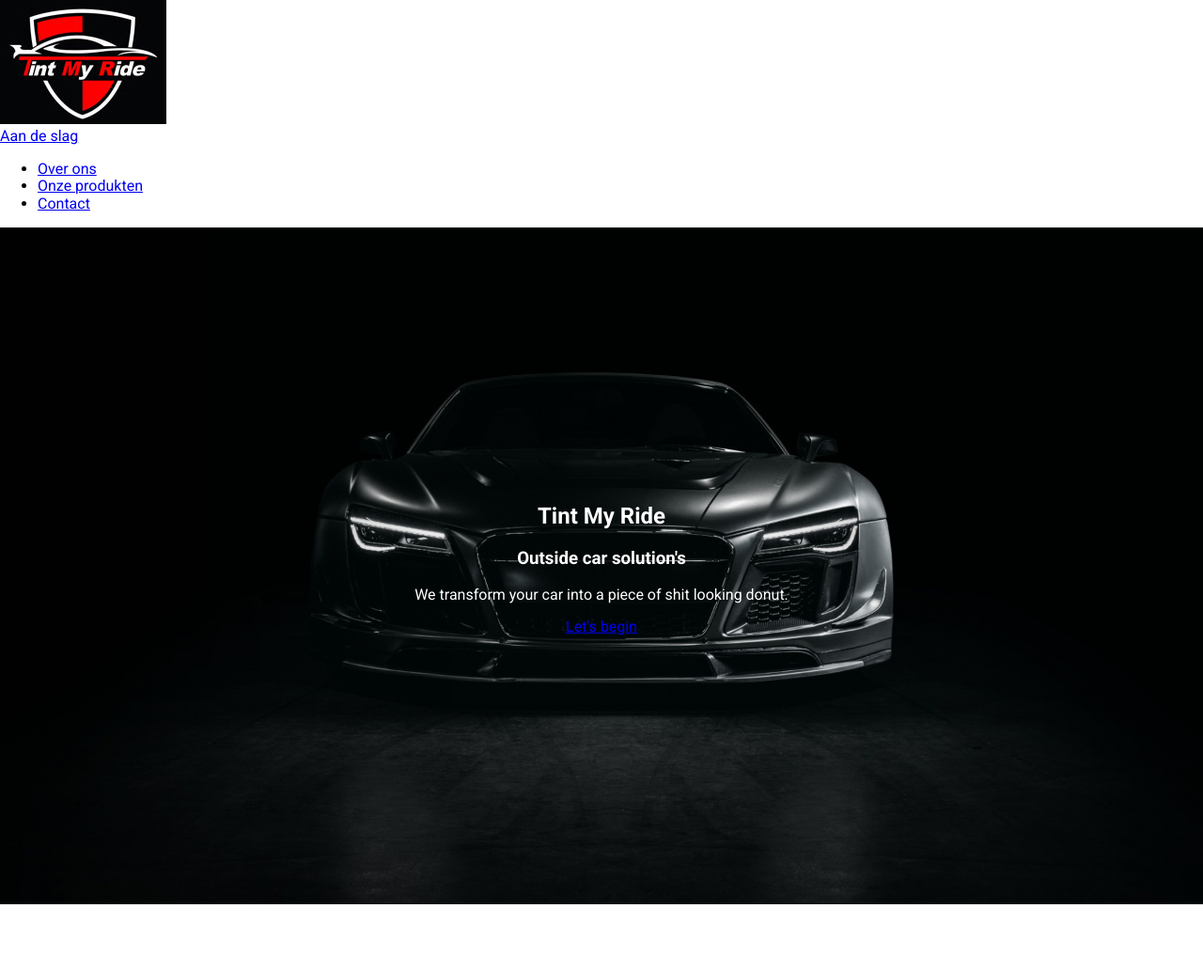
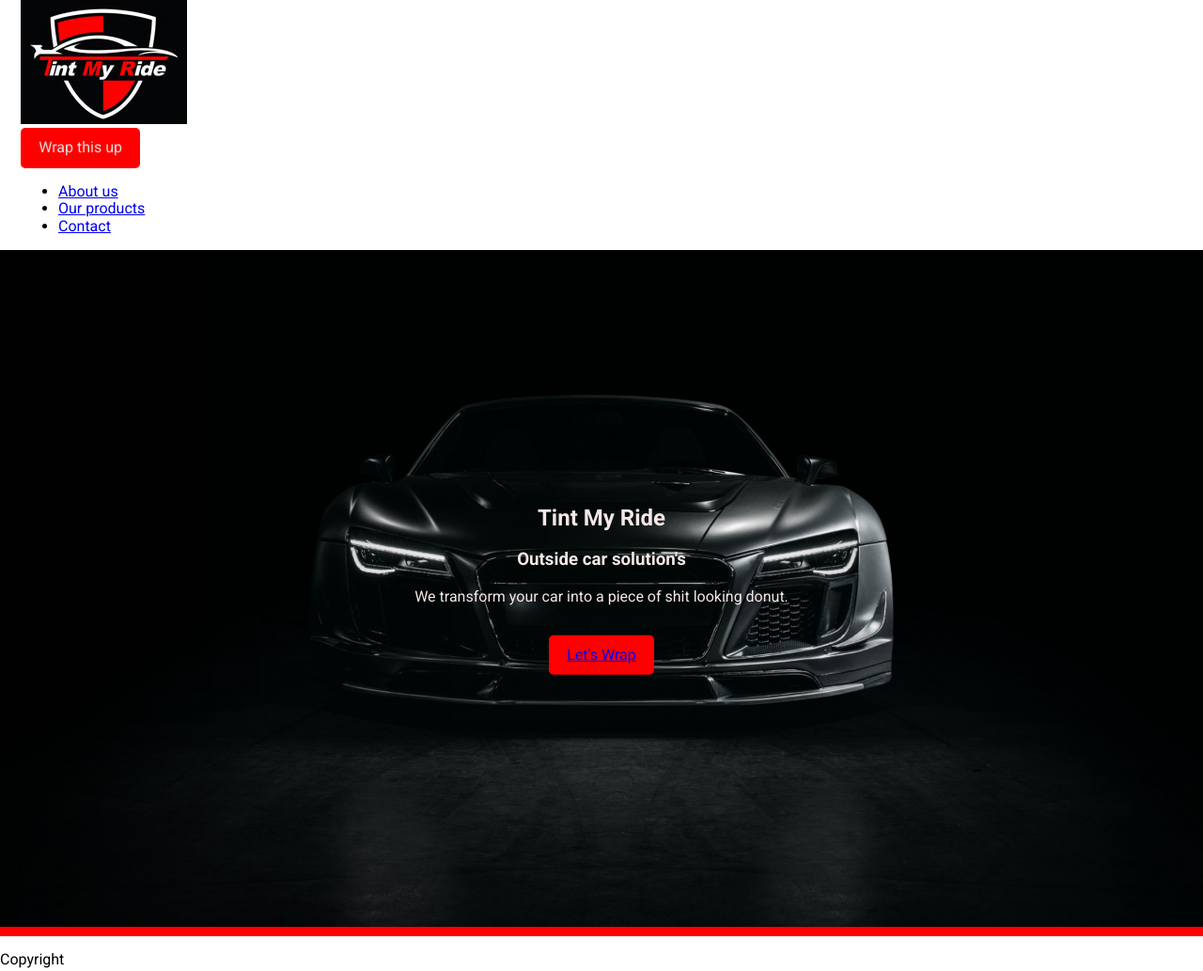
Before and after one commit to RemyD34/TintMyRide, a website: page app/index.html in a window 1280 px wide. Shown: the whole page at 94% size. Before the commit the page ends 966 px from the top, so only its background shows below. Drawn offline with Linux system fonts and the light colour scheme.

Commit message:
Edited, header and car section.

```diff
--- a/app/assets/styles/base/_variables.scss
+++ b/app/assets/styles/base/_variables.scss
@@ -1,3 +1,4 @@
 $mainRed: #ff0000;
 $mainBlack: rgb(4, 5, 7);
+$mainWhite: rgb(221, 221, 221);
 $mainBlue: #0000ff;
--- /dev/null
+++ b/app/assets/styles/modules/_btn.scss
@@ -0,0 +1,8 @@
+.btn {
+  background-color: $mainRed;
+  color: $mainWhite;
+  text-decoration: none;
+  padding: 0.75rem 1.2rem;
+  display: inline-block;
+  border-radius: 5px;
+}
--- a/app/assets/styles/modules/_large-car.scss
+++ b/app/assets/styles/modules/_large-car.scss
@@ -1,17 +1,18 @@
 .large-car {
   position: relative;
-}
+  border-bottom: 10px solid $mainRed;
 
-.large-car__text-content {
+  &__text-content {
     position: absolute;
     top: 50%;
     transform: translateY(-50%);
     left: 0;
     width: 100%;
     text-align: center;
-  color: white;
+    color: rgb(245, 231, 231);
+  }
 
-  h1 {
-    font-weight: 700;
+  &__image {
+    display: block;
   }
 }
--- /dev/null
+++ b/app/assets/styles/modules/_page-section.scss
@@ -0,0 +1,3 @@
+.page-section {
+  padding: 4.5rem 0;
+}
--- a/app/assets/styles/modules/_site-header.scss
+++ b/app/assets/styles/modules/_site-header.scss
@@ -1,2 +1,7 @@
 .site-header {
+  position: relative;
+
+  &__logo {
+    display: block;
+  }
 }
--- /dev/null
+++ b/app/assets/styles/modules/_wrapper.scss
@@ -0,0 +1,7 @@
+.wrapper {
+  padding-left: 18px;
+  padding-right: 18px;
+  max-width: 1236px;
+  margin-left: auto;
+  margin-right: auto;
+}
--- a/app/assets/styles/styles.scss
+++ b/app/assets/styles/styles.scss
@@ -3,9 +3,9 @@
 @import "base/_mixins.scss";
 @import "base/_global.scss";
 @import "modules/_large-car.scss";
-/*@import "modules/_btn.scss";*/
-/*@import "modules/_wrapper.scss";*/
-/*@import "modules/_page-section.scss";*/
+@import "modules/_btn.scss";
+@import "modules/_wrapper.scss";
+@import "modules/_page-section.scss";
 /*@import "modules/_headline.scss";*/
 /*@import "modules/_row.scss";*/
 /*@import "modules/_generic-content-container.scss";*/
@@ -14,6 +14,6 @@
 /*@import "modules/_testimonial.scss";*/
 /*@import "modules/_sprite.scss";*/
 /*@import "modules/_site-footer.scss";*/
-/*@import "modules/_site-header.scss";*/
+@import "modules/_site-header.scss";
 /*@import "modules/_primary-nav.scss";*/
 /*@import "modules/_reveal-item.scss";*/
--- a/app/index.html
+++ b/app/index.html
@@ -4,7 +4,7 @@
     <meta charset="utf-8" />
     <meta http-equiv="X-UA-Compatible" content="IE=edge" />
     <title>Welkom bij TintMyRide</title>
-    <meta name="keywords" content="Tinting, My ride" />
+    <meta name="keywords" content="Tinting, My ride, window tinting, car window" />
     <meta name="description" content="" />
     <meta name="viewport" content="width=device-width, initial-scale=1" />
     <link
@@ -15,20 +15,22 @@
     <link rel="stylesheet" href="temp/styles/styles.css" />
   </head>
   <body>
+    <!-- Site logo met navigatiebalk -->
     <header class="site-header">
       <div class="wrapper">
         <div class="site-header__logo">
           <img src="./assets/images/TMR-logo-nav.jpeg" alt="TMR Logo" />
         </div>
 
-        <div class="site-header__menu-content">
-          <div class="site-header__btn-container">
-            <a href="#" class="btn">Aan de slag</a>
+        <div>
+          <div>
+            <a href="#" class="btn">Wrap this up</a>
           </div>
-          <nav class="primary-nav primary-nav--pull-right">
+
+          <nav>
             <ul>
-              <li><a href="#">Over ons</a></li>
-              <li><a href="#">Onze produkten</a></li>
+              <li><a href="#">About us</a></li>
+              <li><a href="#">Our products</a></li>
               <li><a href="#">Contact</a></li>
             </ul>
           </nav>
@@ -36,14 +38,24 @@
       </div>
     </header>
 
+    <!-- Welkomst sectie onder navigatiebalk -->
     <div class="large-car">
-      <img src="assets/images/car--large.jpg" alt="Car Background" />
+      <img src="assets/images/car--large.jpg" alt="Car Background" class="large-car__image" />
+
       <div class="large-car__text-content">
-        <h2>Tint My Ride</h2>
-        <h3>Outside car solution's</h3>
-        <p>We transform your car into a piece of shit looking donut.</p>
-        <p><a href="#">Let's begin</a></p>
+        <div class="wrapper">
+          <h2>Tint My Ride</h2>
+          <h3>Outside car solution's</h3>
+          <p>We transform your car into a piece of shit looking donut.</p>
+          <p class="btn"><a href="#">Let's Wrap</a></p>
+        </div>
       </div>
     </div>
+
+    <footer>
+      <p>Copyright</p>
+    </footer>
+
+    <script src="/temp/scripts/App.js"></script>
   </body>
 </html>
```
Also changed, not shown: app/temp/styles/styles.css. Lines whose indentation alone changed are shown as unchanged.
